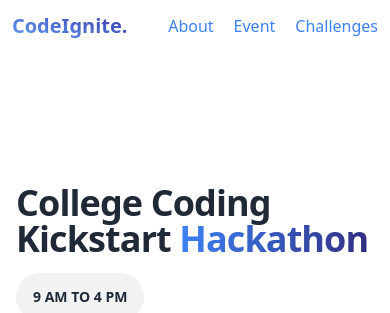
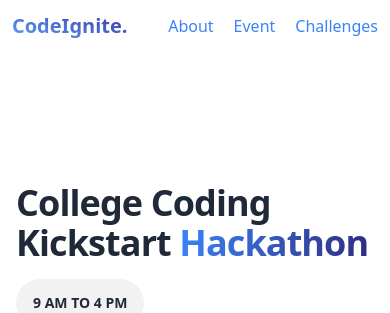
Before and after one commit to adarshswaminath/gscet, a React (Vite) app: page / in a window 390 px wide. Shown: the top 313 px of the page. Built offline with nearby package versions, Linux system fonts and the light colour scheme.

Commit message:
Feat:hero section font size increased

```diff
--- a/src/Components/Hero.jsx
+++ b/src/Components/Hero.jsx
@@ -7,7 +7,7 @@ function Hero() {
       <section>
         <div className="grid min-h-screen px-4 py-8 mx-auto lg:gap-8 xl:gap-0 lg:py-16 lg:grid-cols-12">
           <div className="mr-auto place-self-center lg:col-span-7">
-            <h1 className="max-w-2xl mb-4 text-4xl font-semibold tracking-tight leading-none md:text-5xl xl:text-6xl ">
+            <h1 className="max-w-2xl mb-4 text-4xl font-extrabold tracking-tight leading-12 md:text-5xl xl:text-6xl">
               College Coding Kickstart <span className="bg-clip-text text-transparent bg-gradient-to-r from-blue-500 to-indigo-900">Hackathon</span>
             </h1>
             {/* <p className="max-w-2xl mb-6 font-light text-gray-500 lg:mb-8 md:text-lg lg:text-xl ">
```
